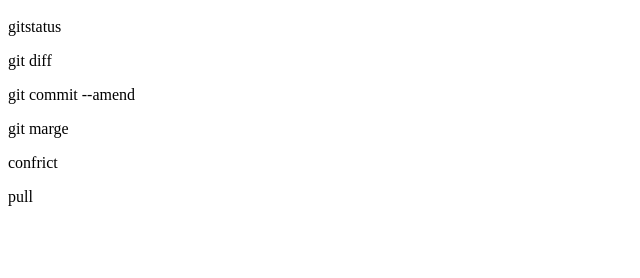
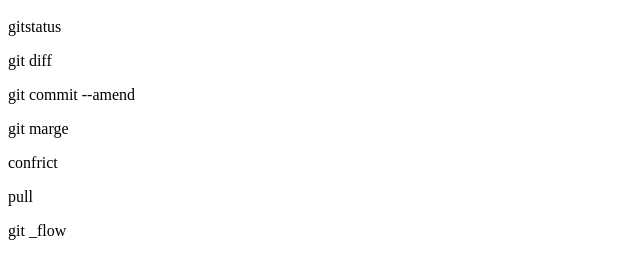
Before and after one commit to kazu1378/git_tutorial, a plain HTML site: page index.html in a window 1280 px wide. Shown: the part 48-326 px from the top of the page, without its empty margins (0-640 px from the left). Drawn offline with Linux system fonts and the light colour scheme.

Commit message:
git_flow

```diff
--- a/index.html
+++ b/index.html
@@ -5,3 +5,4 @@
   <p>git marge</p>
   <p>confrict</p>
  <p>pull</p>
+ <p>git _flow</p>
```
